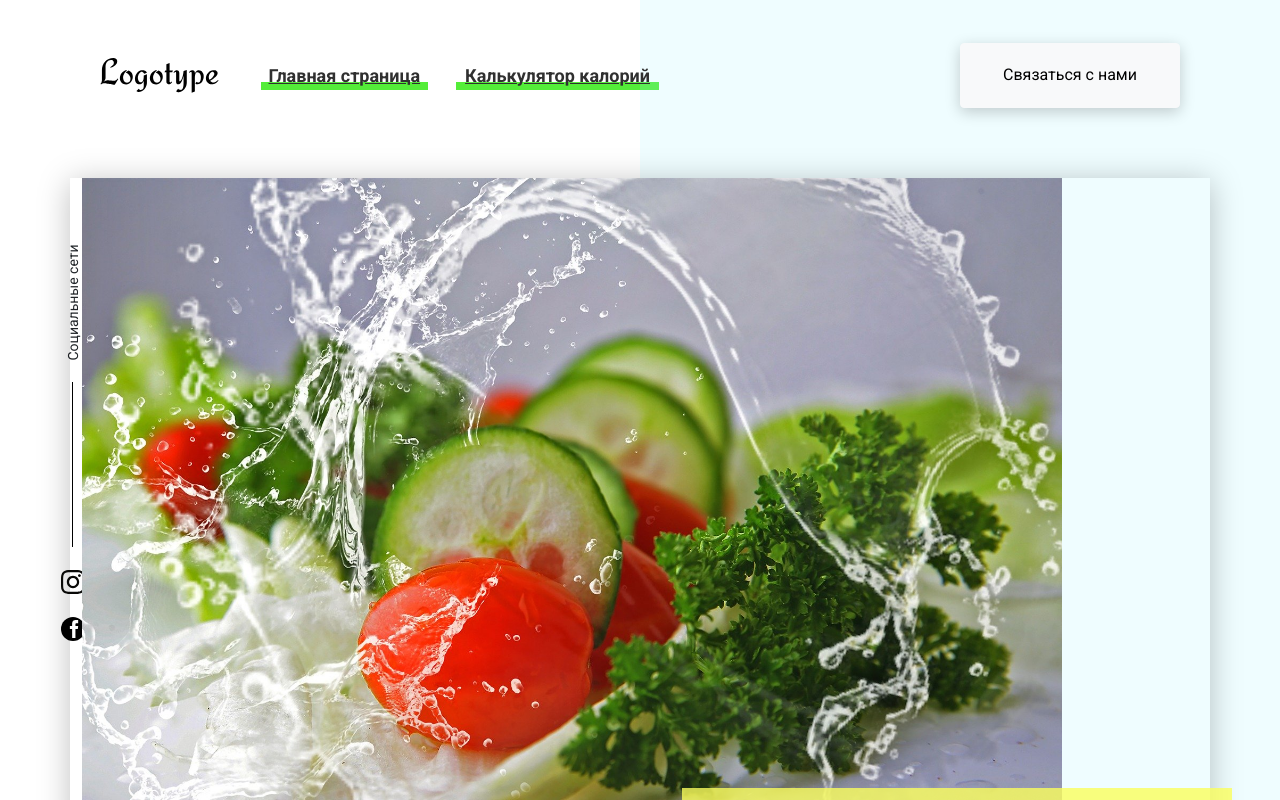
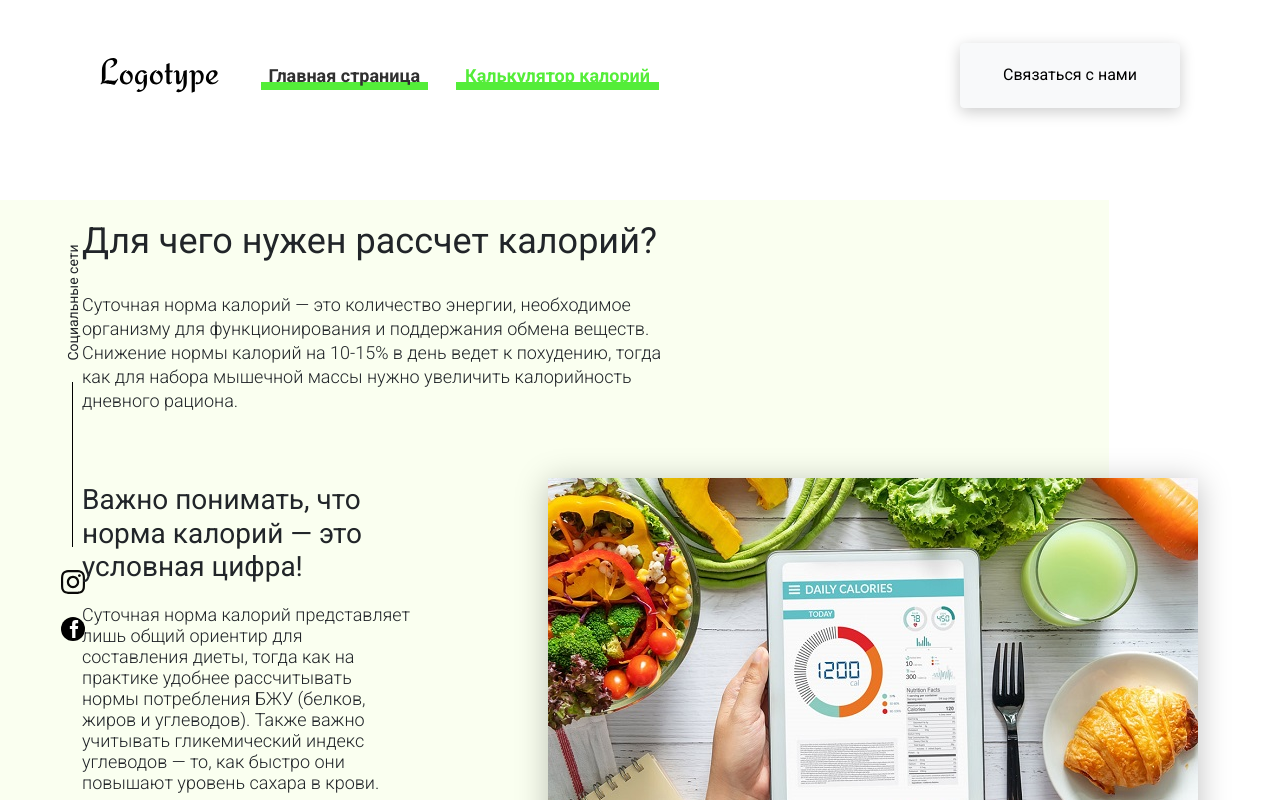
Before and after one commit to Renata-theFirst/food, a React (Create React App) app: page /calc in a window 1280 px wide. Shown: the top 800 px of the page. Built offline with nearby package versions, Linux system fonts and the light colour scheme.

Commit message:
customization of Routing

```diff
--- a/package.json
+++ b/package.json
@@ -8,6 +8,7 @@
     "@testing-library/user-event": "^12.8.3",
     "react": "^17.0.2",
     "react-dom": "^17.0.2",
+    "react-router-dom": "^6.1.1",
     "react-scripts": "4.0.3",
     "web-vitals": "^1.1.2"
   },
--- a/src/components/app/App.js
+++ b/src/components/app/App.js
@@ -1,29 +1,24 @@
+import {BrowserRouter as Router, Route, Routes} from 'react-router-dom';
+import {MainPage, CalcPage} from '../pages';
 import AppHeader from '../appHeader/AppHeader.js';
-import MainInfo from '../mainInfo/MainInfo.js';
-import Preview from '../preview/Preview.js';
 import SidePanel from '../sidePanel/SidePanel.js';
-import Calc from '../calc/Calc.js';
 import Footer from '../footer/Footer.js';
 import ModalDialog from '../modal/ModalDialog.js';
-import Promotion from '../promotion/Promotion.js';
 
 
 const App = () => {
   return(
 
-     <>
+     <Router>
         <AppHeader/>
         <SidePanel/>
-        <Preview/>
-        <div className="divider"></div>
-        <MainInfo/>
-        <div className="divider"></div>
-        <Calc/>
-        <div className="divider"></div>
-        <Promotion/>
+        <Routes>
+          <Route path="/" element={<MainPage/>}/>
+          <Route path="/calc" element={<CalcPage/>}/>
+        </Routes>
         <Footer/>
         <ModalDialog/>
-      </>
+      </Router>
   );
 };
 
--- a/src/components/appHeader/AppHeader.css
+++ b/src/components/appHeader/AppHeader.css
@@ -23,6 +23,7 @@
 .header__links{
     display:flex;
     align-items:center
+
 }
 
 .header__link{
@@ -30,7 +31,8 @@
     margin-right:45px;
     font-weight:700;
     font-size:18px;
-    color:#303030
+    color:#303030;
+    text-decoration:none
 }
 .header__link:after{
     content:'';
--- a/src/components/appHeader/AppHeader.js
+++ b/src/components/appHeader/AppHeader.js
@@ -1,10 +1,9 @@
-// import {useState, useEffect} from 'react';
+import {NavLink} from 'react-router-dom';
 import {Button} from 'react-bootstrap';
 import './AppHeader.css';
 import logo from '../../resources/icons/logo.svg';
 import ModalDialog from '../modal/ModalDialog';
 import { useState } from 'react';
-// import {ReactDOM} from 'react-dom'
 
 const AppHeader = () => {
   const [showModal, setShowModal] = useState(false);
@@ -55,8 +54,30 @@ console.log("render");
            <img src={logo} alt="Логотип"/>
           </div>
           <nav className="header__links">
-            <a href="/" className="header__link">Главная страница</a>
-            <a href="#" className="header__link">Калькулятор калорий</a>
+            <NavLink
+              style={({isActive}) => {
+                return {
+                  color: isActive ? "#54ed39" : " "
+                };
+              }}
+              end
+              to={"/"}
+              className="header__link"
+            >
+              Главная страница
+            </NavLink>
+            <NavLink
+              style={({isActive}) => {
+                return {
+                  color: isActive ? "#54ed39" : " "
+                };
+              }}
+              end
+              to={"/calc"}
+              className="header__link"
+            >
+              Калькулятор калорий
+            </NavLink>
           </nav>
         </div>
         <div className="header__right-block">
--- /dev/null
+++ b/src/components/pages/CalcPage.js
@@ -0,0 +1,14 @@
+import CalcDescription from '../calcDescription/CalcDescription.js';
+import Calc from '../calc/Calc.js';
+
+const CalcPage = () => {
+    return(
+        <>
+            <CalcDescription/>
+            <div className="divider"></div>
+            <Calc/>
+        </>
+    )
+}
+
+export default CalcPage;
--- /dev/null
+++ b/src/components/pages/MainPage.js
@@ -0,0 +1,18 @@
+import Preview from '../preview/Preview.js';
+import MainInfo from '../mainInfo/MainInfo.js';
+import Promotion from '../promotion/Promotion.js';
+
+
+const MainPage = () => {
+   return(
+       <>
+        <Preview/>
+        <div className="divider"></div>
+        <MainInfo/>
+        <div className="divider"></div>
+        <Promotion/>
+       </>
+   )
+}
+
+export default MainPage;
--- /dev/null
+++ b/src/components/pages/index.js
@@ -0,0 +1,4 @@
+import MainPage from "./MainPage";
+import CalcPage from "./CalcPage";
+
+export {MainPage, CalcPage};
```
Also changed, not shown: 1 other file (tests, documents, lock files or other folders).
